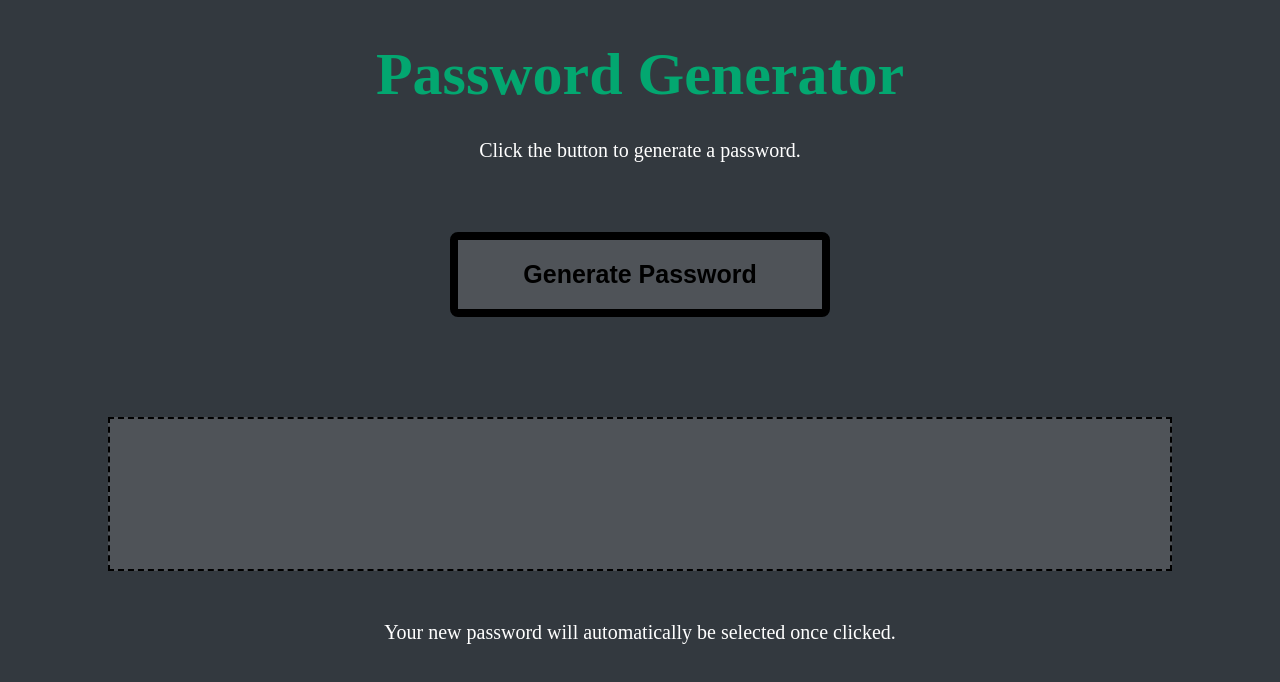
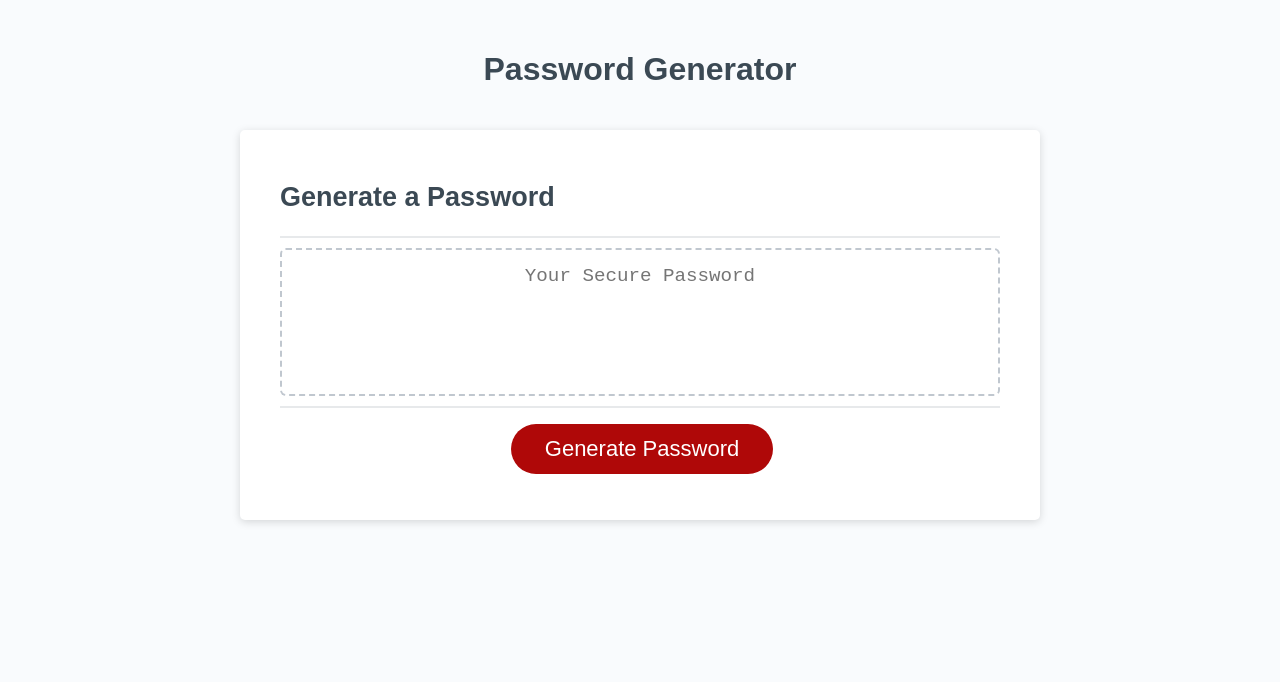
Before and after one commit to KellyJohnson364/password-generator, a plain HTML site: page index.html in a window 1280 px wide. Drawn offline with Linux system fonts and the light colour scheme.

Commit message:
Used the starter code this time

```diff
--- a/assets/css/style.css
+++ b/assets/css/style.css
@@ -1,78 +1,138 @@
-
-/* Sets style for page*/
-:root{
-    background-color: #33393f;
-    color:#fff;
-    text-align: center ;
-    font-size: 20px;
+*,
+*::before,
+*::after {
+  box-sizing: border-box;
 }
 
+html,
+body,
+.wrapper {
+  height: 100%;
+  margin: 0;
+  padding: 0;
+}
 
+body {
+  font-family: sans-serif;
+  background-color: #f9fbfd;
+}
 
-/* Style for h1*/
-h1 {
-    font-size: 60px;
-    margin-bottom: 30px;
-    color:#03a770;
+.wrapper {
+  padding-top: 30px;
+  padding-left: 20px;
+  padding-right: 20px;
 }
-/* Style for button */
-button {
-    font-size: 25px;
-    font-weight: bolder;
-    width: 30%;
-    margin-top: 50px;
-    border-radius: 8px;
-    border: 8px solid black;
+
+header {
   text-align: center;
-    background-color: #4f5358;
-    padding:20px;
-    transition: all 0.5s
-     ease-in-out;
+  padding: 20px;
+  padding-top: 0px;
+  color: hsl(206, 17%, 28%);
 }
-button:hover {transition: all 0.5s ease-in-out;
-    box-shadow: inset 0px 0px 12px
-    #03a770,
-    0 0 25px
-    #03a770;
+
+.card {
+  background-color: hsl(0, 0%, 100%);
+  border-radius: 5px;
+  border-width: 1px;
+  box-shadow: rgba(0, 0, 0, 0.15) 0px 2px 8px 0px;
+  color: hsl(206, 17%, 28%);
+  font-size: 18px;
+  margin: 0 auto;
+  max-width: 800px;
+  padding: 30px 40px;
 }
-/* Password generated on page */
-#product {
-  font-weight: bold;
-  overflow-wrap: break-word;
-  height: 100px;
-  margin: 100px 100px 50px;
-  background-color: #4f5358;
-  font-size: 25ps;
-  padding-top: 50px;
-  border: 2px dashed black;
+
+.card-header::after {
+  content: " ";
+  display: block;
+  width: 100%;
+  background: #e7e9eb;
+  height: 2px;
+}
+
+.card-body {
+  min-height: 100px;
+}
+
+.card-footer {
+  text-align: center;
+}
+
+.card-footer::before {
+  content: " ";
+  display: block;
+  width: 100%;
+  background: #e7e9eb;
+  height: 2px;
+}
+
+.card-footer::after {
+  content: " ";
+  display: block;
+  clear: both;
+}
+
+.btn {
+  border: none;
+  background-color: hsl(360, 91%, 36%);
+  border-radius: 25px;
+  box-shadow: rgba(0, 0, 0, 0.1) 0px 1px 6px 0px rgba(0, 0, 0, 0.2) 0px 1px 1px
+    0px;
+  color: hsl(0, 0%, 100%);
+  display: inline-block;
+  font-size: 22px;
+  line-height: 22px;
+  margin: 16px 16px 16px 20px;
+  padding: 14px 34px;
+  text-align: center;
+  cursor: pointer;
+}
+
+button[disabled] {
+  cursor: default;
+  background: #c0c7cf;
+}
+
+.float-right {
+  float: right;
+}
+
+#password {
+  -webkit-appearance: none;
+  -moz-appearance: none;
+  appearance: none;
+  border: none;
+  display: block;
+  width: 100%;
+  padding-top: 15px;
+  padding-left: 15px;
+  padding-right: 15px;
+  padding-bottom: 85px;
+  font-size: 1.2rem;
+  text-align: center;
+  margin-top: 10px;
+  margin-bottom: 10px;
+  border: 2px dashed #c0c7cf;
+  border-radius: 6px;
+  resize: none;
+  overflow: hidden;
   user-select: all;
 }
-::selection {
-  background-color: #03a770;
-  color: #fff;
+
+@media (max-width: 690px) {
+  .btn {
+    font-size: 1rem;
+    margin: 16px 0px 0px 0px;
+    padding: 10px 15px;
   }
 
-/* Changes for screensize 992px or smaller */
-
-@media screen and (max-width: 992px) {
-
-    h1 {
-      color:  #562E52;
+  #password {
+    font-size: 1rem;
+  }
 }
 
-
-/* Changes for screen size 768px or smaller */
-
-  @media screen and (max-width: 768px) {
-
- /* Change the h1 color */
-
-    h1 {
-      color: #5381af;
-
-    }
-
-    button {
-      width: 60%;
+@media (max-width: 500px) {
+  .btn {
+    font-size: 0.8rem;
   }
 }
--- a/assets/scripts/script.js
+++ b/assets/scripts/script.js
@@ -1,14 +1,27 @@
+// Assignment Code
+var generateBtn = document.querySelector("#generate");
 
-// Function started when button pushed
 
-let getStarted = function() {
+// Write password to the #password input
+function writePassword() {
+  var password = generatePassword()
+  var passwordText = document.querySelector("#password");
 
+  passwordText.value = password;
+
+}
   // Strings of possible character choices
 
       let stringSpecial = ("!#$%&()*+-/:;<=>?@\[^_{|}~];")
       let stringUpper = ("ABCDEFGHIJKLMNOPQRSTUVWXYZ");
       let stringLower = ("abcdefghijklmnopqrstuvwxyz");
       let stringNumber = ("12345678901234567890123456");
+
+
+// Add event listener to generate button
+generateBtn.addEventListener("click", writePassword);
+function generatePassword() {
+
 
   // Collection of character choice from the user using confirm
 
@@ -35,7 +48,7 @@ let getStarted = function() {
       }
       if (!stringFull) {
       alert("Please select at least one character type");
-    return;
+      writePassword();
       }
   // Collection of password length from user and validation of range
 
@@ -58,12 +71,7 @@ let getStarted = function() {
           passWord += character;
       }
 
-// Password is presented in an alert box
-
-    document.getElementById("product").innerHTML = passWord;
-
-//Page is reset following the closing of the alert box to prevent accumulation of countInput data.
 
 
-
+   return passWord;
     }
--- a/index.html
+++ b/index.html
@@ -1,26 +1,34 @@
 <!DOCTYPE html>
 <html lang="en">
-
   <head>
     <meta charset="UTF-8" />
     <meta name="viewport" content="width=device-width, initial-scale=1.0" />
+    <meta http-equiv="X-UA-Compatible" content="ie=edge" />
     <title>Password Generator</title>
-  <link rel="stylesheet" href="assets/css/style.css">
+    <link rel="stylesheet" href="assets/css/style.css" />
   </head>
-
   <body>
+    <div class="wrapper">
+      <header>
         <h1>Password Generator</h1>
-
-
-  <p>Click the button to generate a password.</p>
-
-  <button onclick="getStarted()">Generate Password</button>
-
-  <p id="product"></p>
-
-  <p> Your new password will automatically be selected once clicked.</p>
-
-
+      </header>
+      <div class="card">
+        <div class="card-header">
+          <h2>Generate a Password</h2>
+        </div>
+        <div class="card-body">
+          <textarea
+            readonly
+            id="password"
+            placeholder="Your Secure Password"
+            aria-label="Generated Password"
+          ></textarea>
+        </div>
+        <div class="card-footer">
+          <button id="generate" class="btn">Generate Password</button>
+        </div>
+      </div>
+    </div>
     <script src= "assets/scripts/script.js"></script>
   </body>
 </html>
```
Also changed, not shown: assets/images/screenshot-1.png (added), 1 other file. Lines whose indentation alone changed are shown as unchanged.
